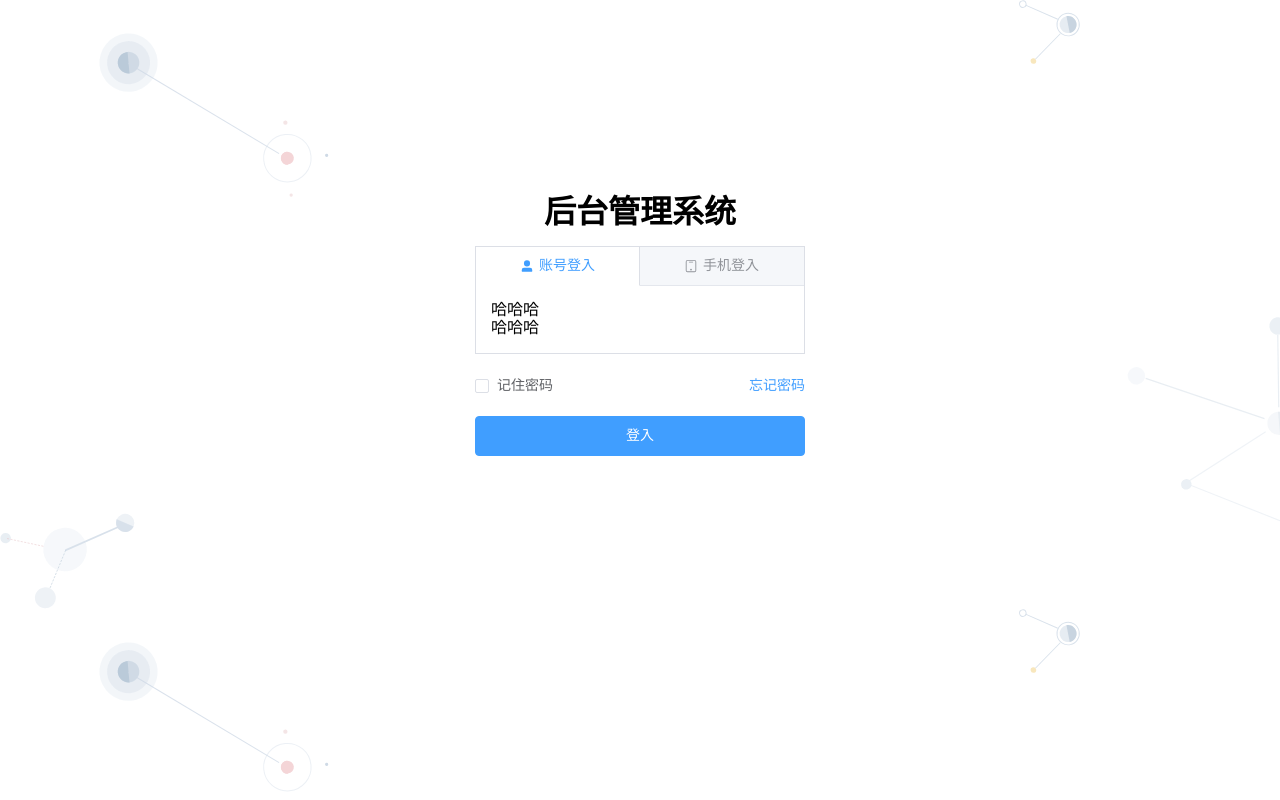
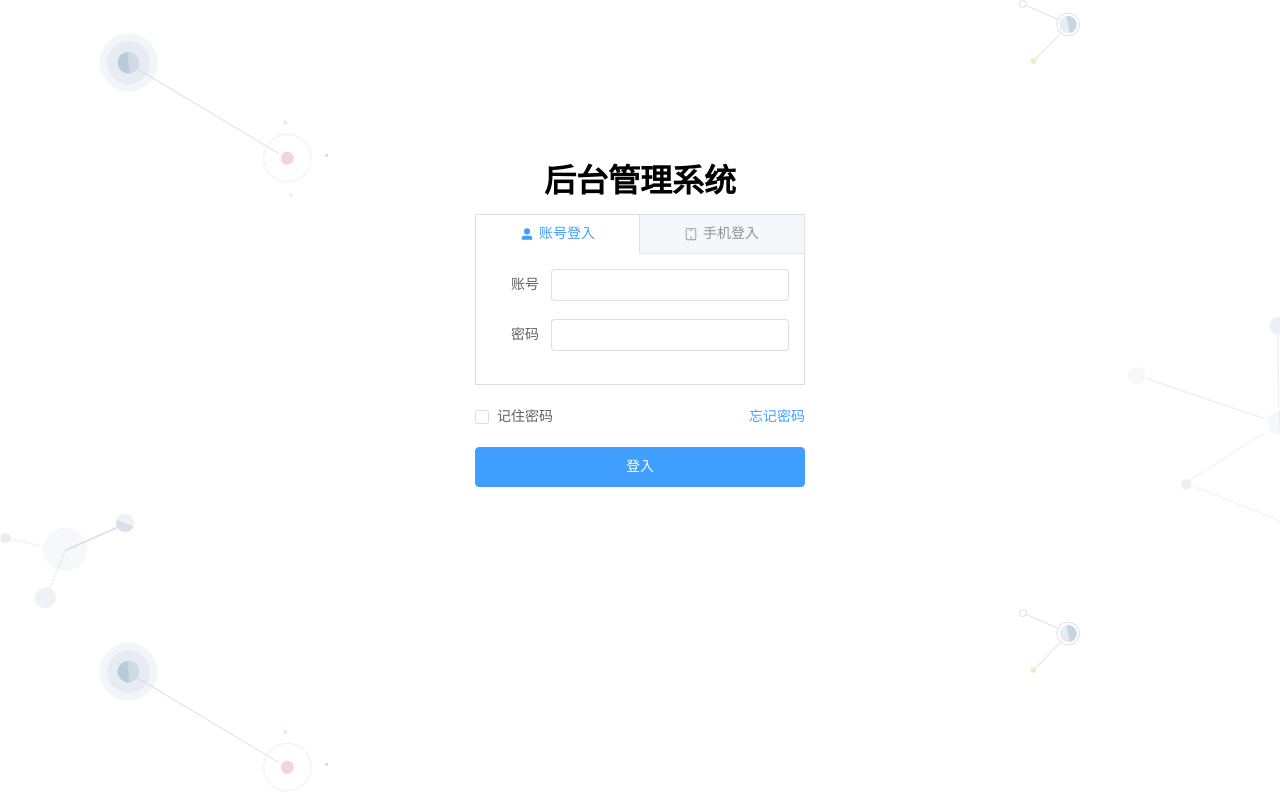
Before and after one commit to january-y/vue3-ts-cy, a Vue app: page /#/login in a window 1280 px wide. Built offline with nearby package versions, Linux system fonts and the light colour scheme.

Commit message:
引入了表单组件

```diff
--- a/components.d.ts
+++ b/components.d.ts
@@ -9,7 +9,10 @@ declare module '@vue/runtime-core' {
   export interface GlobalComponents {
     ElButton: typeof import('element-plus/es')['ElButton']
     ElCheckbox: typeof import('element-plus/es')['ElCheckbox']
+    ElForm: typeof import('element-plus/es')['ElForm']
+    ElFormItem: typeof import('element-plus/es')['ElFormItem']
     ElIcon: typeof import('element-plus/es')['ElIcon']
+    ElInput: typeof import('element-plus/es')['ElInput']
     ElLink: typeof import('element-plus/es')['ElLink']
     ElRow: typeof import('element-plus/es')['ElRow']
     ElSlider: typeof import('element-plus/es')['ElSlider']
--- a/src/views/login/c-cpns/login-panel.vue
+++ b/src/views/login/c-cpns/login-panel.vue
@@ -11,8 +11,7 @@
               <span>账号登入</span>
             </div>
           </template>
-          <div>哈哈哈</div>
-          <div>哈哈哈</div>
+          <PanelAccount />
         </el-tab-pane>
         <el-tab-pane label="手机登入" name="phone">
           <template #label>
@@ -21,8 +20,7 @@
               <span>手机登入</span>
             </div>
           </template>
-          <div>手机登入</div>
-          <div>手机登入</div>
+          <PanelPhone />
         </el-tab-pane>
       </el-tabs>
     </div>
@@ -43,6 +41,8 @@
 
 <script setup lang="ts">
 import { ref } from 'vue'
+import PanelAccount from './panel-account.vue'
+import PanelPhone from './panel-phone.vue'
 
 const ElPanelValue = ref('account')
 let isRemPwd = ref(false)
--- /dev/null
+++ b/src/views/login/c-cpns/panel-account.vue
@@ -0,0 +1,20 @@
+<template>
+  <div class="panel-account">
+    <el-form label-width="60px">
+      <el-form-item label="账号">
+        <el-input />
+      </el-form-item>
+      <el-form-item label="密码" show-password>
+        <el-input />
+      </el-form-item>
+    </el-form>
+  </div>
+</template>
+
+<script setup lang="ts"></script>
+
+<style lang="less" scoped>
+.panel-account {
+  color: skyblue;
+}
+</style>
--- /dev/null
+++ b/src/views/login/c-cpns/panel-phone.vue
@@ -0,0 +1,13 @@
+<template>
+  <div class="panel-phone">
+    <h2>panel-phone</h2>
+  </div>
+</template>
+
+<script setup lang="ts"></script>
+
+<style lang="less" scoped>
+.panel-phone {
+  color: skyblue;
+}
+</style>
```
